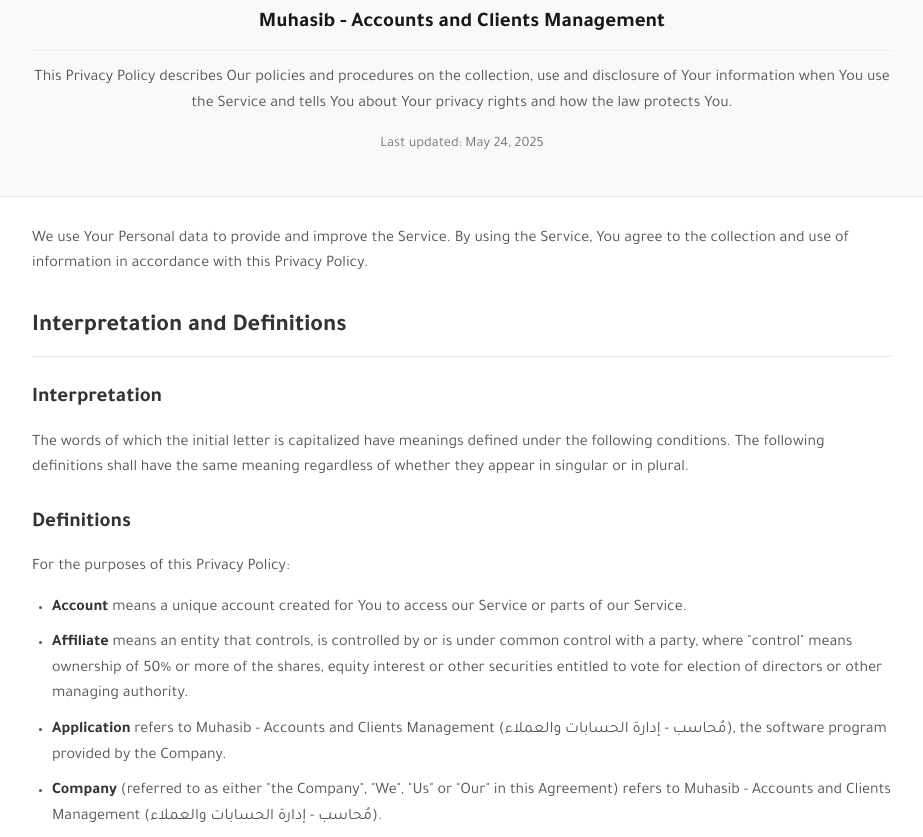
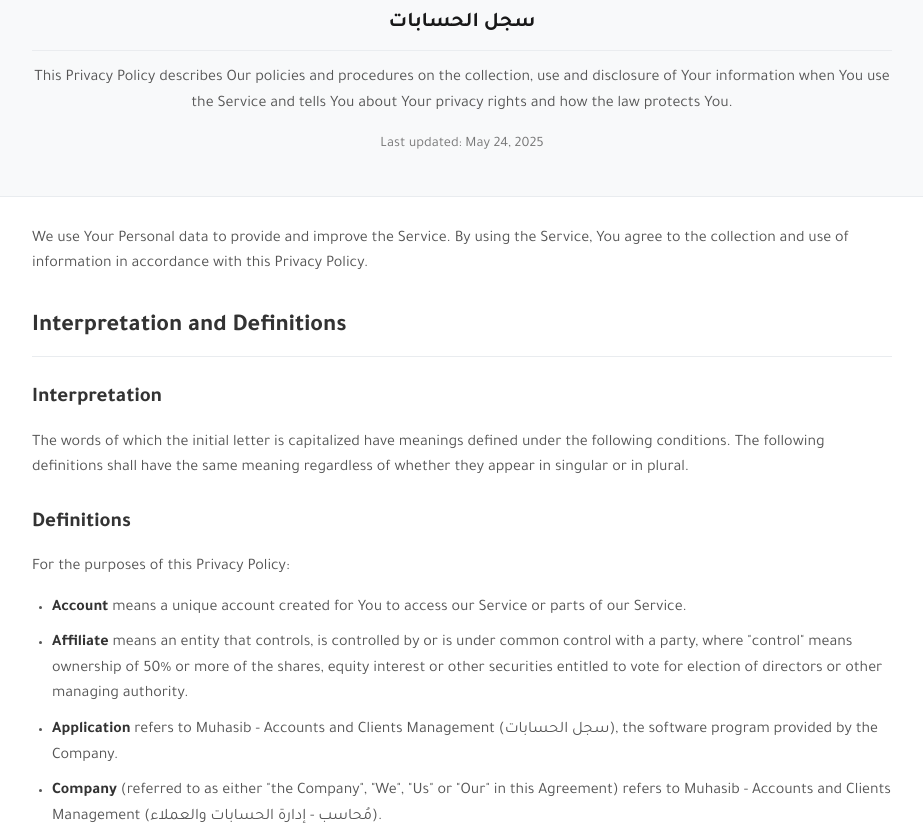
Before and after one commit to itsTrack/muhasib, a plain HTML site: page index.html in a window 1280 px wide. Shown: the part 94-931 px from the top of the page, without its empty margins (178-1101 px from the left). Drawn offline with Linux system fonts and the light colour scheme.

Commit message:
Update index.html

```diff
--- a/index.html
+++ b/index.html
@@ -133,7 +133,7 @@
     <header>
         <div class="container">
             <h1>Privacy Policy</h1>
-            <h2 style="color: black; font-size: 1.3rem; margin-top: 5px; opacity: 0.9;">Muhasib - Accounts and Clients Management</h2>
+            <h2 style="color: black; font-size: 1.3rem; margin-top: 5px; opacity: 0.9;">سجل الحسابات</h2>
             <p>This Privacy Policy describes Our policies and procedures on the collection, use and disclosure of Your information when You use the Service and tells You about Your privacy rights and how the law protects You.</p>
             <div class="last-updated">Last updated: May 24, 2025</div>
         </div>
@@ -158,7 +158,7 @@
                         <p><strong>Affiliate</strong> means an entity that controls, is controlled by or is under common control with a party, where &quot;control&quot; means ownership of 50% or more of the shares, equity interest or other securities entitled to vote for election of directors or other managing authority.</p>
                     </li>
                     <li>
-                        <p><strong>Application</strong> refers to Muhasib - Accounts and Clients Management (مُحاسب - إدارة الحسابات والعملاء), the software program provided by the Company.</p>
+                        <p><strong>Application</strong> refers to Muhasib - Accounts and Clients Management (سجل الحسابات), the software program provided by the Company.</p>
                     </li>
                     <li>
                         <p><strong>Company</strong> (referred to as either &quot;the Company&quot;, &quot;We&quot;, &quot;Us&quot; or &quot;Our&quot; in this Agreement) refers to Muhasib - Accounts and Clients Management (مُحاسب - إدارة الحسابات والعملاء).</p>
@@ -355,7 +355,7 @@
 
     <footer>
         <div class="container">
-            <p>&copy; 2025 Muhasib - Accounts and Clients Management (مُحاسب - إدارة الحسابات والعملاء). All rights reserved.</p>
+            <p>&copy; 2025 Muhasib - Accounts and Clients Management سجل الحسابات. All rights reserved.</p>
         </div>
     </footer>
 </body>
```
